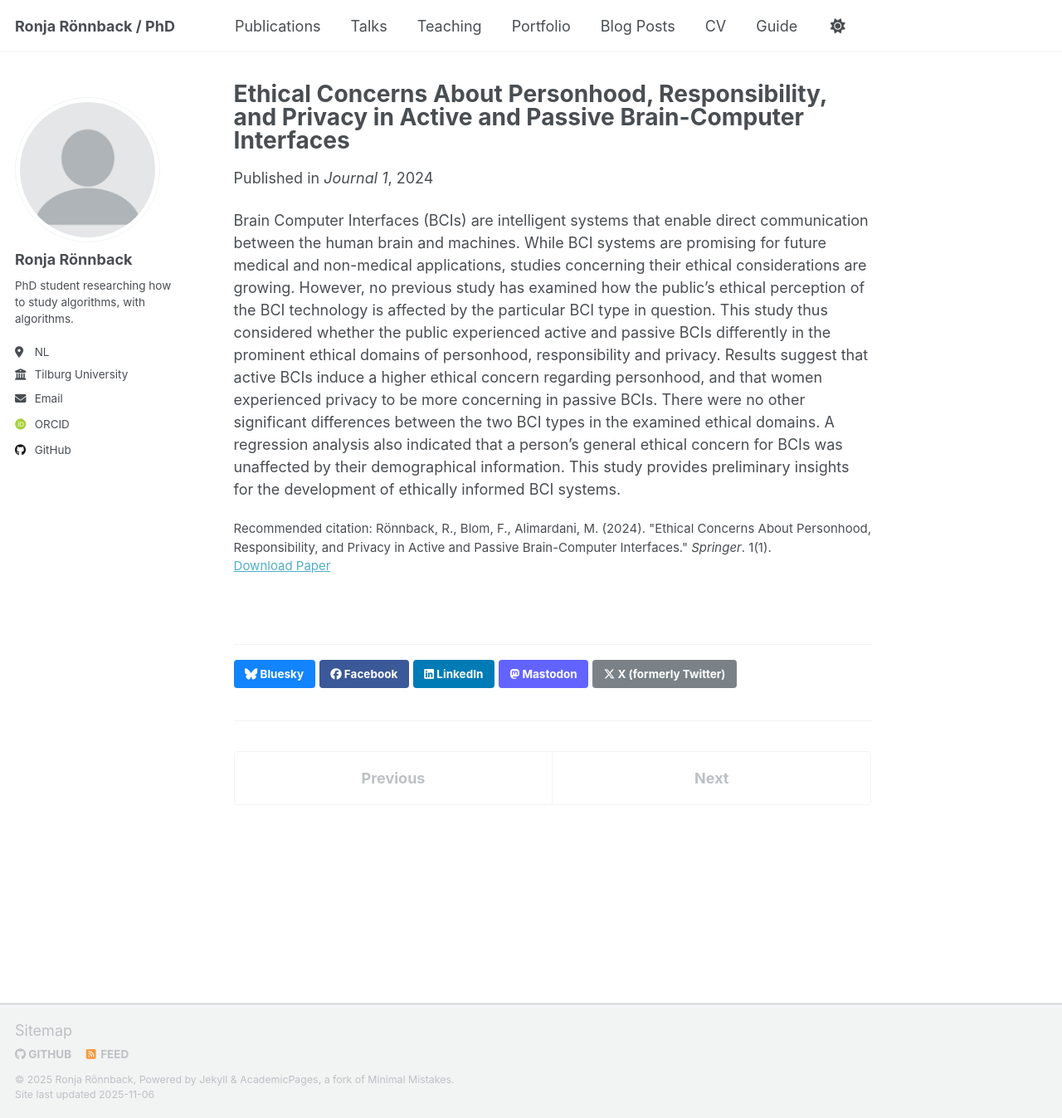
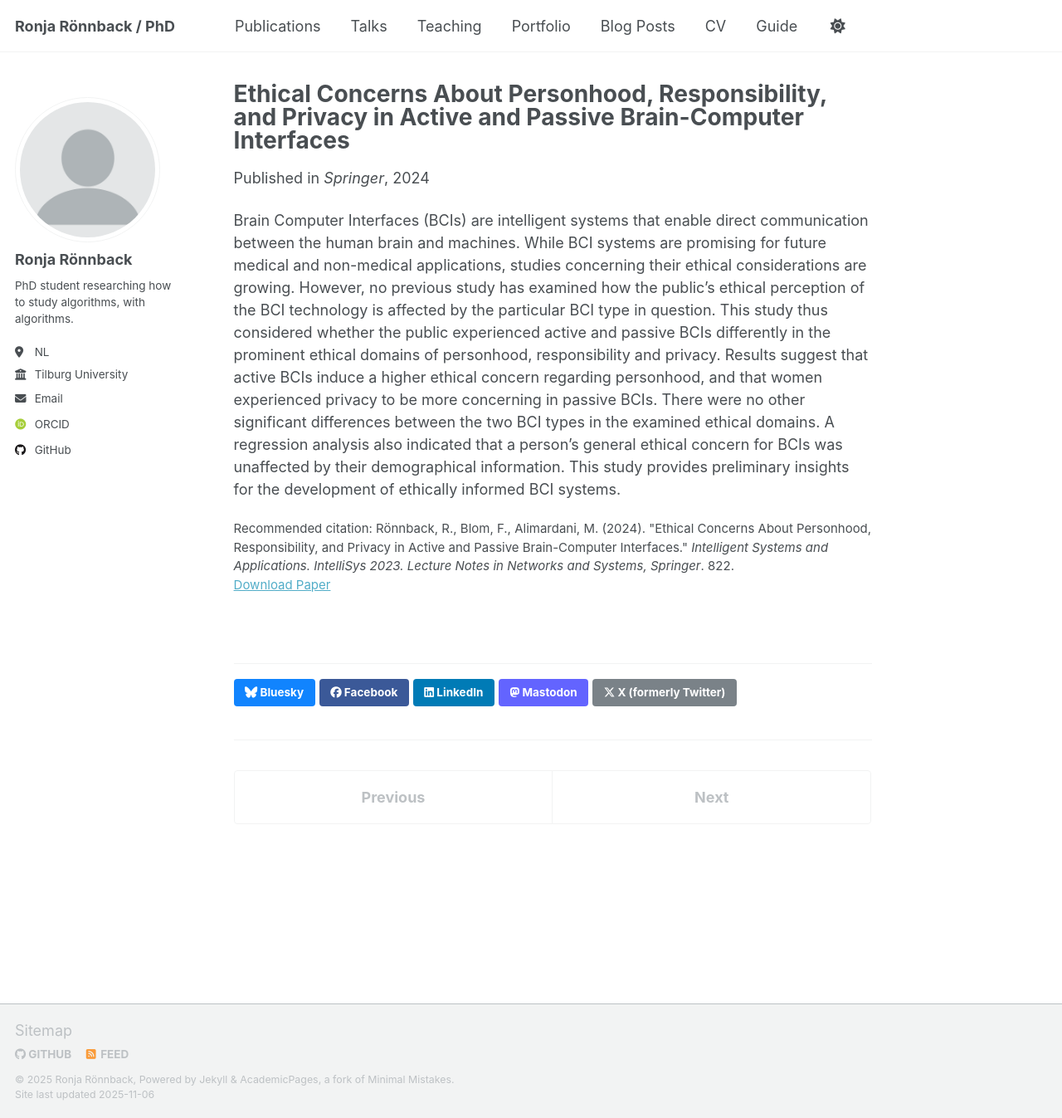
Before and after one commit to rtronnback/rtronnback.github.io, a Jekyll site: the page built from _publications/2024-01-10-ethical-concerns-in-brain-computer-interfaces.md, in a window 1280 px wide and 1347 px high. Shown: the whole window at 83% size. Built offline with Jekyll 4.4.1, drawn with Linux system fonts in a browser that asks for light colours; some web fonts are replaced; a script that is not in the unit is left out; a file with an impossible date is left out.

Commit message:
Update 2024-01-10-ethical-concerns-in-brain-computer-interfaces.md

```diff
--- a/_publications/2024-01-10-ethical-concerns-in-brain-computer-interfaces.md
+++ b/_publications/2024-01-10-ethical-concerns-in-brain-computer-interfaces.md
@@ -5,8 +5,8 @@ category: conferences
 permalink: /publication/2024-01-10-ethical-concerns-in-brain-computer-interfaces
 excerpt: 'Brain Computer Interfaces (BCIs) are intelligent systems that enable direct communication between the human brain and machines. While BCI systems are promising for future medical and non-medical applications, studies concerning their ethical considerations are growing. However, no previous study has examined how the public’s ethical perception of the BCI technology is affected by the particular BCI type in question.'
 date: 2024-01-10
-venue: 'Journal 1'
-paperurl: '[https://academicpages.github.io/files/paper1.pdf](https://link.springer.com/chapter/10.1007/978-3-031-47721-8_12)'
-citation: 'Rönnback, R., Blom, F., Alimardani, M. (2024). &quot;Ethical Concerns About Personhood, Responsibility, and Privacy in Active and Passive Brain-Computer Interfaces.&quot; <i>Springer</i>. 1(1).'
+venue: 'Springer'
+paperurl: 'https://link.springer.com/chapter/10.1007/978-3-031-47721-8_12'
+citation: 'Rönnback, R., Blom, F., Alimardani, M. (2024). &quot;Ethical Concerns About Personhood, Responsibility, and Privacy in Active and Passive Brain-Computer Interfaces.&quot; <i> Intelligent Systems and Applications. IntelliSys 2023. Lecture Notes in Networks and Systems, Springer</i>. 822.'
 ---
 Brain Computer Interfaces (BCIs) are intelligent systems that enable direct communication between the human brain and machines. While BCI systems are promising for future medical and non-medical applications, studies concerning their ethical considerations are growing. However, no previous study has examined how the public’s ethical perception of the BCI technology is affected by the particular BCI type in question. This study thus considered whether the public experienced active and passive BCIs differently in the prominent ethical domains of personhood, responsibility and privacy. Results suggest that active BCIs induce a higher ethical concern regarding personhood, and that women experienced privacy to be more concerning in passive BCIs. There were no other significant differences between the two BCI types in the examined ethical domains. A regression analysis also indicated that a person’s general ethical concern for BCIs was unaffected by their demographical information. This study provides preliminary insights for the development of ethically informed BCI systems.
```
